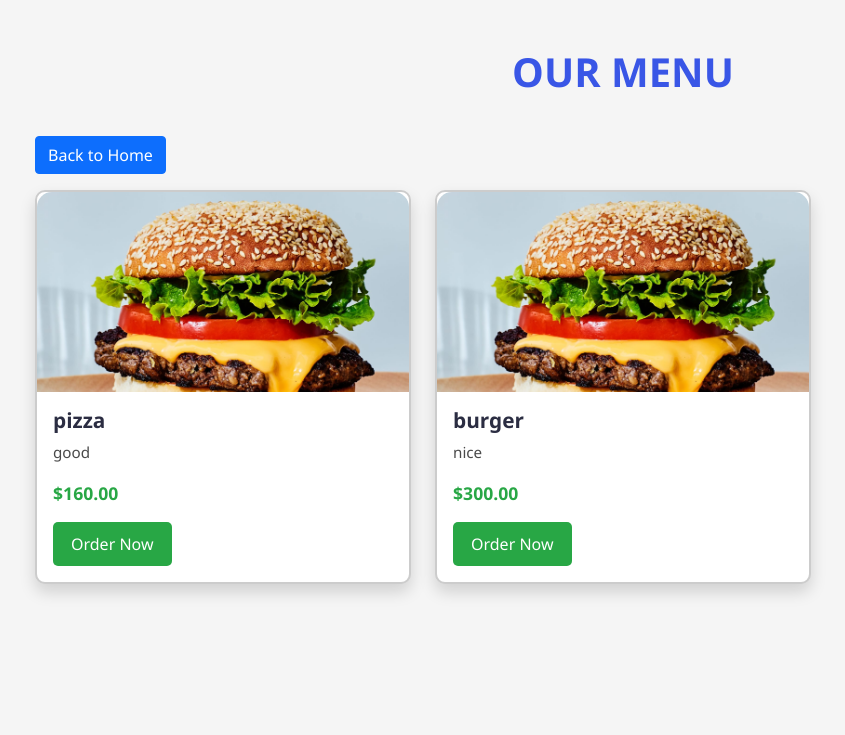
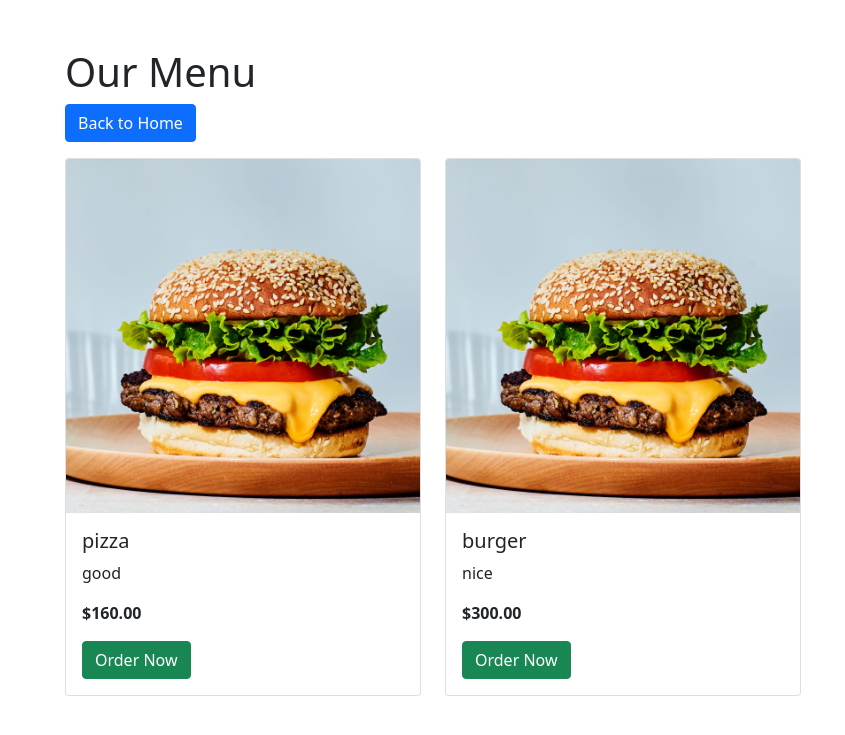
Before and after one commit to Sarna100/foodblast0, a Django app: page /menu/ in a window 1280 px wide. Shown: the top 735 px of the page, without its empty margins (17-862 px from the left). Run offline with Django 5.2, Linux system fonts and the light colour scheme; data comes from the database, SQL or seed files in the repository; both versions use the stored data as it was after the commit; parts of the project's set-up code (start-up, migrations or seed data) failed here and were passed over.

Commit message:
Initial commit

```diff
--- a/restaurant/admin.py
+++ b/restaurant/admin.py
@@ -2,5 +2,6 @@
 # Register your models here.
 from django.contrib import admin
 from .models import MenuItem, Order
+
 admin.site.register(MenuItem)
 admin.site.register(Order)
--- a/restaurant/models.py
+++ b/restaurant/models.py
@@ -8,8 +8,6 @@ class MenuItem(models.Model):
     price = models.DecimalField(max_digits=6, decimal_places=2)
     image = models.ImageField(upload_to='menu_images/')
 
-    def __str__(self):
-        return self.name
 
 class Order(models.Model):
     menu_item = models.ForeignKey(MenuItem, on_delete=models.CASCADE)
--- a/restaurant/static/css/styles.css
+++ /dev/null
@@ -1,77 +0,0 @@
-/* Body Background and Font */
-body {
-    background-color: #f5f5f5;
-    font-family: 'Segoe UI', Tahoma, Geneva, Verdana, sans-serif;
-    margin: 0;
-    padding: 0;
-}
-/* Header */
-h1 {
-    color: #3956e6;
-    text-align: center;
-    margin-bottom: 40px;
-    font-weight: bold;
-    text-transform: uppercase;
-}
-
-/* Menu Card Style */
-.card {
-    border-radius: 15px;
-    box-shadow: 0 8px 16px rgba(0, 0, 0, 0.15);
-    transition: transform 0.3s ease-in-out;
-}
-
-.card:hover {
-    transform: scale(1.03);
-}
-
-/* Card Image */
-.card-img-top {
-    height: 200px;
-    object-fit: cover;
-    border-top-left-radius: 15px;
-    border-top-right-radius: 15px;
-}
-
-/* Card Title */
-.card-title {
-    font-size: 1.3rem;
-    font-weight: 600;
-    color: #2b2d42;
-}
-
-/* Card Text */
-.card-text {
-    font-size: 0.95rem;
-    color: #4a4a4a;
-}
-
-/* Price Text */
-.card-text strong {
-    color: #28a745;
-    font-size: 1.1rem;
-}
-
-/* Order Button */
-.btn-success {
-    background-color: #28a745;
-    border: none;
-    padding: 10px 18px;
-    border-radius: 5px;
-    transition: background-color 0.2s ease-in-out;
-}
-
-.btn-success:hover {
-    background-color: #218838;
-}
-.container {
-    max-width: 1200px;
-}
-.card {
-    border: 2px solid #ccc;
-    border-radius: 10px;
-}
-.card img {
-    height: 200px;
-    object-fit: cover;
-}
--- a/restaurant/urls.py
+++ b/restaurant/urls.py
@@ -10,7 +10,8 @@ urlpatterns = [
     path('login/', views.login, name='login'),
     path('order/<int:item_id>/', views.order_item, name='order_item'),
     path('place_order/', views.place_order, name='place_order'),
-    path('order_success/', views.order_success, name='order_success'),  # Add this line
-    path('my_orders/', views.my_orders, name='my_orders'),
-    # Add other URLs here...
+    path('order_success/', views.order_success, name='order_success'),
+
+
+
 ]
--- a/restaurant/views.py
+++ b/restaurant/views.py
@@ -48,68 +48,22 @@ def order_item(request, item_id):
 
 
 # Success page after order is placed
+def order_success(request):
+    return render(request, 'order_success.html')
+def place_order(request):
+    if request.method == 'POST':
+        menu_item_id = request.POST.get('menu_item_id')
+        menu_item = MenuItem.objects.get(id=menu_item_id)
 
-# In your views.py
-from django.shortcuts import render, redirect
-from .models import MenuItem, Order
-from django.contrib.auth.decorators import login_required
+        order = Order(
+            menu_item=menu_item,
+            quantity=request.POST['quantity'],
+            user_name=request.POST['user_name'],
+            user_email=request.POST['user_email'],
+            user_phone=request.POST['user_phone']
+        )
+        order.save()
 
-# views.py
-from django.shortcuts import render, redirect
-from .models import Order
+        return redirect('order_success')  # Redirect to order confirmation page after placing order
 
-
-def place_order(request):
-    order = request.session.get('pending_order')
-    if not order:
-        return redirect('menu')
-
-    if request.method == 'POST':
-        name = request.POST.get('user_name')
-        email = request.POST.get('user_email')
-        phone = request.POST.get('user_phone')
-
-        # Save the order in the database
-        for item in order['items']:
-            menu_item = item['menu_item']
-            quantity = item['quantity']
-            Order.objects.create(
-                menu_item=menu_item,
-                quantity=quantity,
-                user_name=name,
-                user_email=email,
-                user_phone=phone
-            )
-
-        # Clear the session
-        del request.session['pending_order']
-
-        # Redirect to the order success page
-        return redirect('order_success')  # Ensure this name matches the URL pattern name
-
-    return render(request, 'place_order.html', {'order': order})
-
-
-def order_success(request):
-    return render(request, 'order_success.html', {'message': 'Your order has been successfully placed!'})
-
-
-# Add this view to show the user's orders
-
-
-def my_orders(request):
-    user_email = request.session.get('user_email')
-
-    orders = []
-    if user_email:
-        orders_queryset = Order.objects.filter(user_email=user_email).order_by('-order_date')
-        for order in orders_queryset:
-            total = order.quantity * order.menu_item.price
-            orders.append({
-                'item_name': order.menu_item.name,
-                'price': order.menu_item.price,
-                'quantity': order.quantity,
-                'total': total
-            })
-
-    return render(request, 'my_orders.html', {'orders': orders})
+    return redirect('menu')  # If GET request, redirect to menu
--- a/templates/order_success.html
+++ b/templates/order_success.html
@@ -8,6 +8,6 @@
 <body>
     <h2>Order Success</h2>
     <p>{{ message }}</p>  <!-- Display the success message -->
-    <a href="{% url 'my_orders' %}">View Your Orders</a>  <!-- Link to the orders page -->
+
 </body>
 </html>
```
Also changed, not shown: db.sqlite3, restaurant/migrations/0004_item.py (added), restaurant/migrations/0005_order_total_price_alter_item_image.py (added), restaurant/migrations/0006_category.py (added), restaurant/migrations/0007_category_description_alter_menuitem_category_and_more.py (added), restaurant/migrations/0008_remove_order_total_price_alter_category_description_and_more.py (added), restaurant/migrations/0009_remove_menuitem_category_delete_item_delete_category.py (added), restaurant/migrations/0010_category_menuitem_category.py (added), restaurant/static/images/burger.jpg (added), restaurant/static/images/pasta s.jpg (added), restaurant/static/images/pasta.jpg (added), restaurant/static/images/pizza.jpg (added), restaurant/static/images/wr3.jpg (added).
